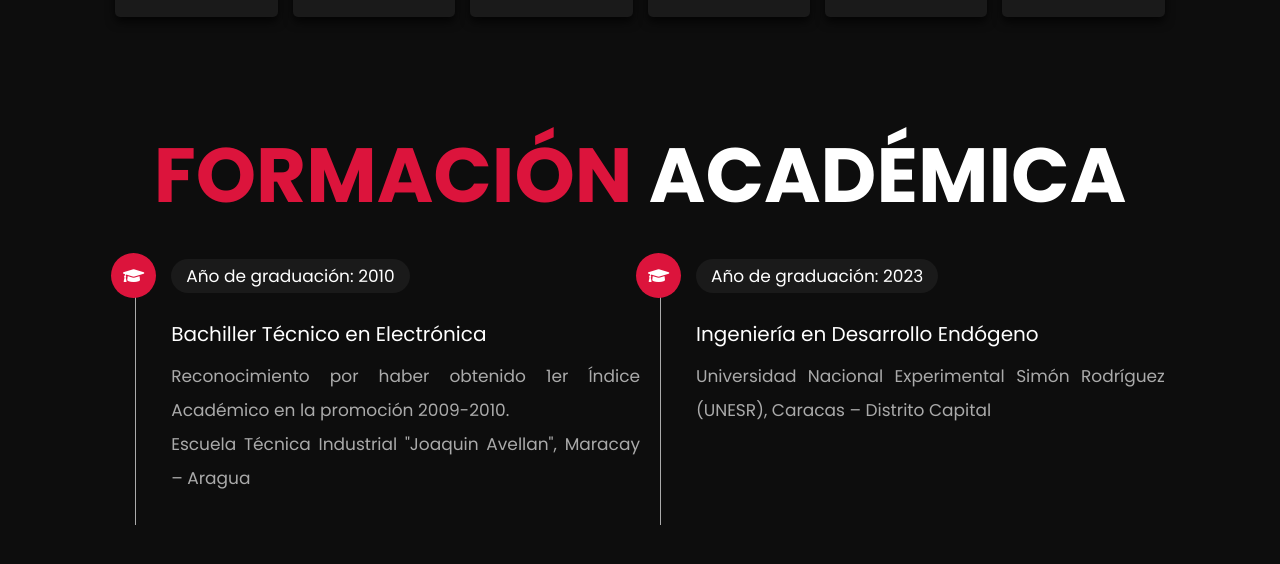
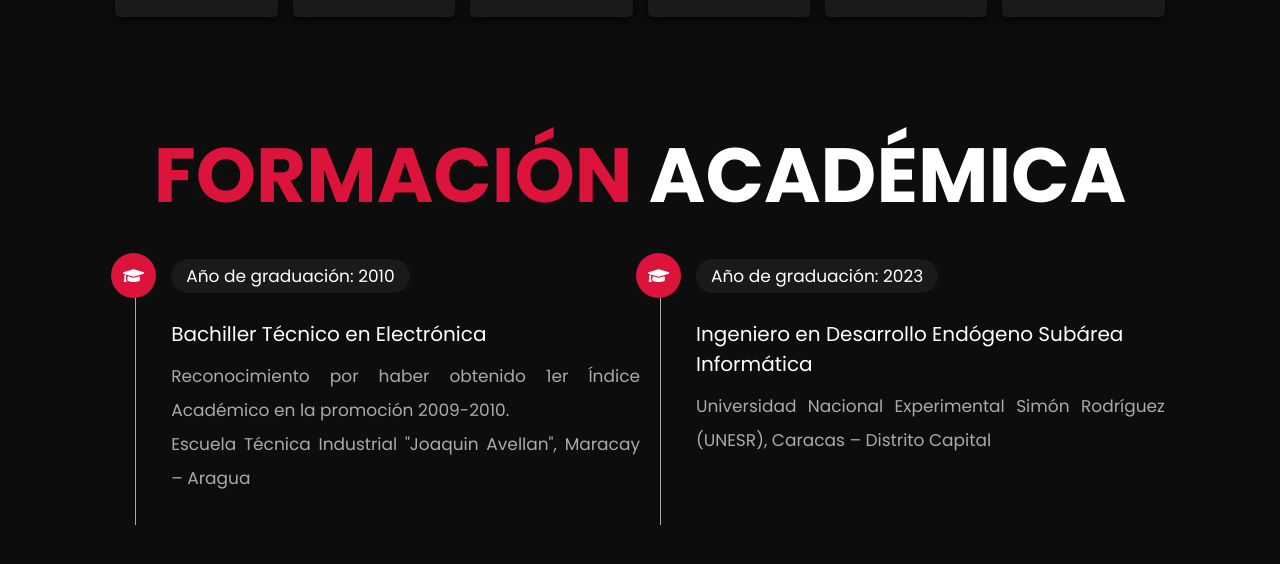
Before and after one commit to yamg92/Portafolio-Yohan-Medina, a plain HTML site: page acercade.html in a window 1280 px wide. Shown: the part 1405-1969 px from the top of the page. Drawn offline with Linux system fonts and the light colour scheme.

Commit message:
Update acercade.html

```diff
--- a/acercade.html
+++ b/acercade.html
@@ -174,7 +174,7 @@
         <div class="box">
             <i class="fas fa-graduation-cap"></i>
             <span>Año de graduación: 2023</span>
-            <h3>Ingeniería en Desarrollo Endógeno</h3>
+            <h3>Ingeniero en Desarrollo Endógeno Subárea Informática</h3>
             <p>Universidad Nacional Experimental Simón Rodríguez (UNESR), Caracas – Distrito Capital</p>
         </div>
     </div>
```
